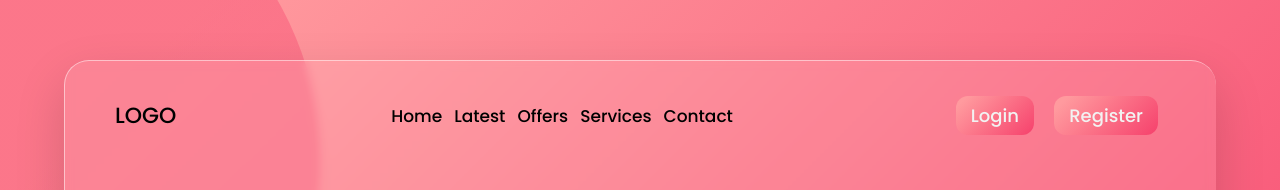
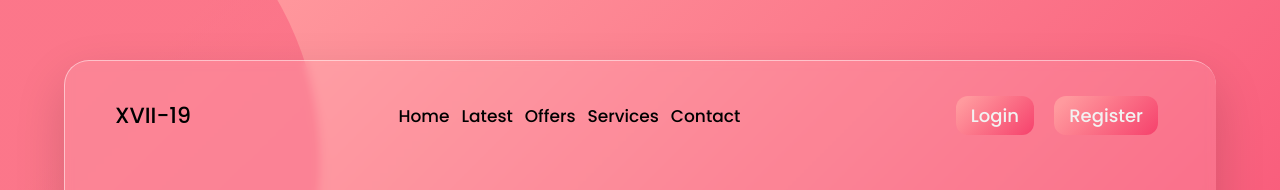
Before and after one commit to XVII-19/Webpage-Templates, a plain HTML site: page Glassmorphism1/index.html in a window 1280 px wide. Shown: the top 190 px of the page. Drawn offline with Linux system fonts and the light colour scheme.

Commit message:
Update index.html

```diff
--- a/Glassmorphism1/index.html
+++ b/Glassmorphism1/index.html
@@ -11,7 +11,7 @@
 <body>
   <header>
     <nav class="navbar">
-      <div class="logo"><a href="#">LOGO</a></div>
+      <div class="logo"><a href="#">XVII-19</a></div>
       <ul class="menu">
         <li><a href="#">Home</a></li>
         <li><a href="#">Latest</a></li>
```
